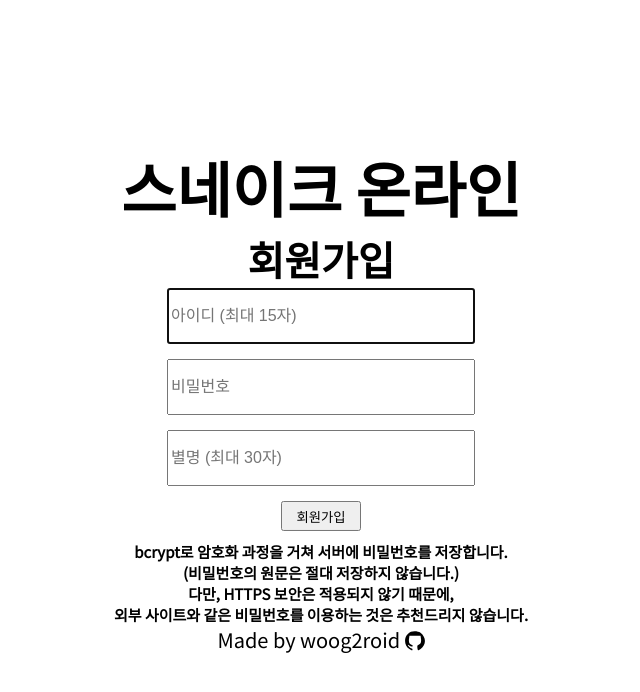
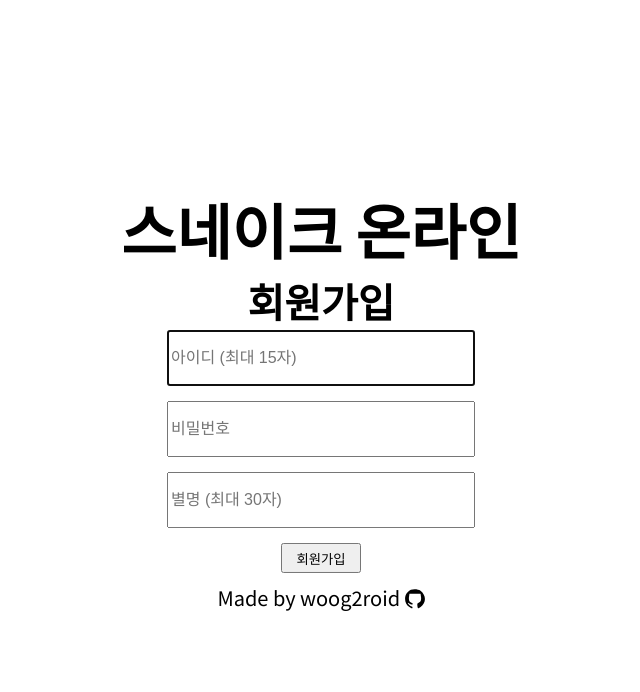
Before and after one commit to woog2roid/snake-online, a website: page views/join.html in a window 1280 px wide. Shown: the whole page, without its empty margins (319-959 px from the left). Drawn offline with Linux system fonts and the light colour scheme; files that its build step writes are made by us from their sources; files whose address does not match are found by name.

Commit message:
chore(views): 회원가입 페이지 수정

```diff
--- a/views/join.html
+++ b/views/join.html
@@ -21,12 +21,6 @@
                 <input id = "nickname" type= "text" size = "14" placeholder = "별명 (최대 30자)" name = "nickname" maxlength="30" autofocus required></br>
                 <button>회원가입</button>
             </form>
-            <div id = "warning">
-                bcrypt로 암호화 과정을 거쳐 서버에 비밀번호를 저장합니다.</br>
-                (비밀번호의 원문은 절대 저장하지 않습니다.)<br>
-                다만, HTTPS 보안은 적용되지 않기 때문에,<br>
-                외부 사이트와 같은 비밀번호를 이용하는 것은 추천드리지 않습니다.
-            </div>
         </div>
         <footer>
             Made by woog2roid
```
